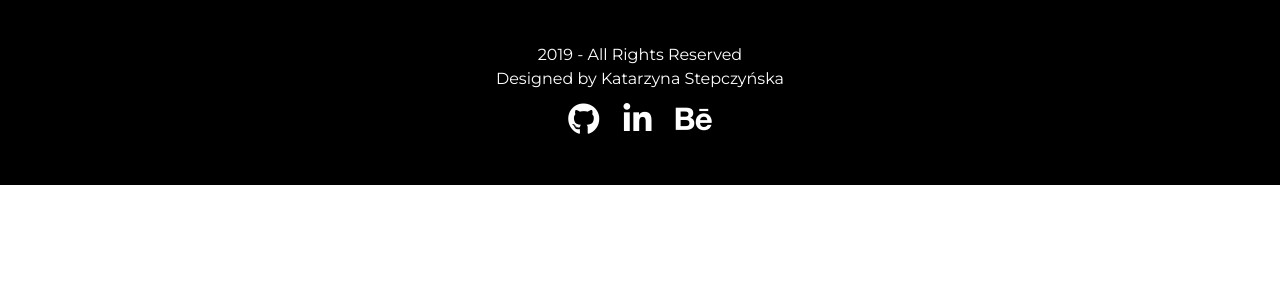
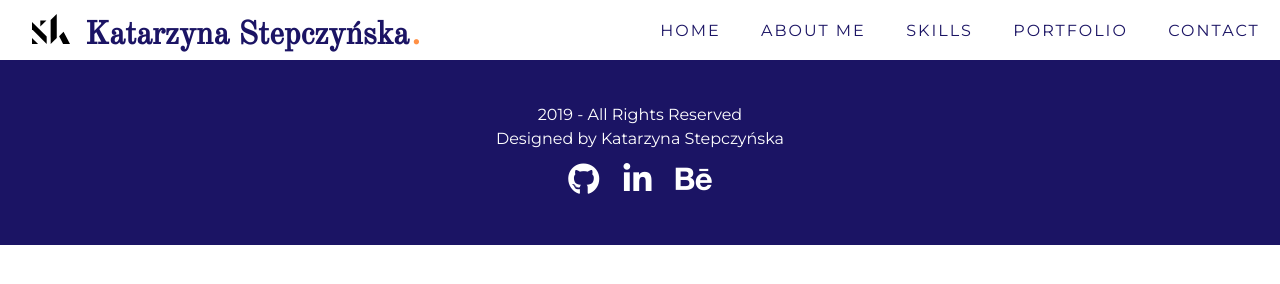
Before and after one commit to katarzyna-stepczynska/CodersCamp-Project-1, a plain HTML site: page index.html in a window 1280 px wide. Drawn offline with nearby package versions, Linux system fonts and the light colour scheme.

Commit message:
Add responsive navigation menu with logo

```diff
--- a/index.html
+++ b/index.html
@@ -11,13 +11,24 @@
         <title>SK - Stepczyńska Katarzyna</title>
     </head>
     <body>
-        <!--Navbar-->
-        <nav>
-
-        </nav>
-        <!--Main-->
         <header>
-
+            <div id="header-logo">
+                <h1><span><img id="logo-img" src="img/logo_SK.svg" alt="logo Stepczyńska Katarzyna"></span>Katarzyna Stepczyńska<span>.</span></h1>
+                <div class="nav-icon" onclick="toggleMenu(this)">
+                    <div class="bar1"></div>
+                    <div class="bar2"></div>
+                    <div class="bar3"></div>
+                </div>
+            </div>
+            <nav class="nav-bar">
+                <ul>
+                    <li><a class="nav-link" href="#home">Home</a></li>
+                    <li><a class="nav-link" href="#about">About me</a></li>
+                    <li><a class="nav-link" href="#skill">Skills</a></li>
+                    <li><a class="nav-link" href="#portfolio">Portfolio</a></li>
+                    <li><a class="nav-link" href="#contact">Contact</a></li>
+                </ul>
+            </nav>
         </header>
         <!--About Me-->
         <section>
@@ -50,5 +61,10 @@
                 </div>
             </div>
         </footer>
+        <script>
+            function toggleMenu(e) {
+                e.classList.toggle("open");
+            }
+        </script>
     </body>
 </html>
--- a/style.css
+++ b/style.css
@@ -6,15 +6,75 @@
 :root {
     --black: #000;
     --whitecolor: #fff;
+    --onecolor: #1b1464;
+    --twocolor: #ff9045;
     --main-font: 'Old Standard TT',serif;
-    --font: 'Montserrat', sans-serif;
+    --sub-font: 'Montserrat', sans-serif;
+    --bigfont: 2em;
+    --mediumfont: 1.5em;
+    --smallfont: 1em;
 }
+/* Header */
+header {
+    width: 100%;
+    /* position: relative; */
+    top: 0;
+    height: 60px;
+    background-color: transparent;
+}
+#header-logo {
+    width: 100%;
+    margin-bottom: 20px;
+    color: var(--onecolor);
+}
+#logo-img {
+    height: 30px;
+    margin: 0 15px;
+}
+#header-logo h1 {
+    font-family: var(--main-font);
+    font-size: var(--bigfont);
+    float: left;
+    color: var(--onecolor);
+    margin-left: 15px;
+}
+#header-logo h1 span {
+    color: var(--twocolor);
+    margin-left: 2px;
+}
+/* Nav */
+.nav-icon {
+    display: block;
+    cursor: pointer;
+    float: right;
+    margin-right: 30px;
+}
+.bar1, .bar2, .bar3 {
+    width: 35px;
+    height: 5px;
+    background-color: var(--onecolor);
+    margin: 6px 0;
+    transition: 0.4s;
+}
+.open .bar1 {
+    transform: rotate(-45deg) translate(-9px, 6px);
+}
+.open .bar2 {
+    opacity: 0;
+}
+.open .bar3 {
+    transform: rotate(45deg) translate(-8px, -8px);
+}
+.nav-bar {
+    display: none;
+}
+/* Footer */
 footer {
     height: 100%;
     width: 100%;
-    background-color: var(--black);
+    background-color: var(--onecolor);
     color: var(--whitecolor);
-    font-family: var(--font);
+    font-family: var(--sub-font);
     display: flex;
     flex-direction: column;
     justify-content: center;
@@ -24,27 +84,61 @@ footer {
 }
 .footer-inside p {
     margin: 5px;
+    font-size: var(--smallfont);
 }
 .footer-social .social-icon {
     color: var(--whitecolor);
-    font-size: 2rem;
+    font-size: var(--bigfont);
     margin: 10px 10px 10px 10px;
 }
 .footer-social .social-icon:hover {
-    opacity: 0.6;
+    color: var(--twocolor);
+    /* opacity: 0.6; */
 }
 
 /* @media only screen and (max-width: 400px) {} */
 @media only screen and (min-width: 401px) and (max-width: 960px) {
-    footer {
-        justify-content: space-around;
-    }
-  .footer-inside {
-      width: 50%;
-  }
-  .footer-social {
-      width: 50%;
-  }
 }
 
-@media only screen and (min-width: 961px) {}
+@media only screen and (min-width: 961px) {
+    header {
+        display: flex;
+        justify-content: space-around;
+        align-items: center;
+    }
+    #header-logo h1 {
+        margin-top: 30px;
+    }
+    .nav-icon {
+        display: none;
+    }
+    .nav-bar {
+        display: block;
+        width: 100%;
+        text-transform: uppercase;
+    }
+    .nav-bar ul {
+        display: flex;
+        flex-direction: row;
+        justify-content: space-around;
+        list-style: none;
+        cursor: pointer;
+        font-family: var(--sub-font);
+    }
+    .nav-bar ul li {
+        list-style: none;
+        letter-spacing: 2px;
+        font-size: var(--smallfont);
+    }
+    .nav-link {
+      color: var(--onecolor);
+      text-decoration: none;
+    }
+
+    .nav-link:hover {
+        color: var(--twocolor);
+        transition: .3s ease-in-out;
+
+    }
+
+}
```
Also changed, not shown: img/logo_SK.svg (added).
